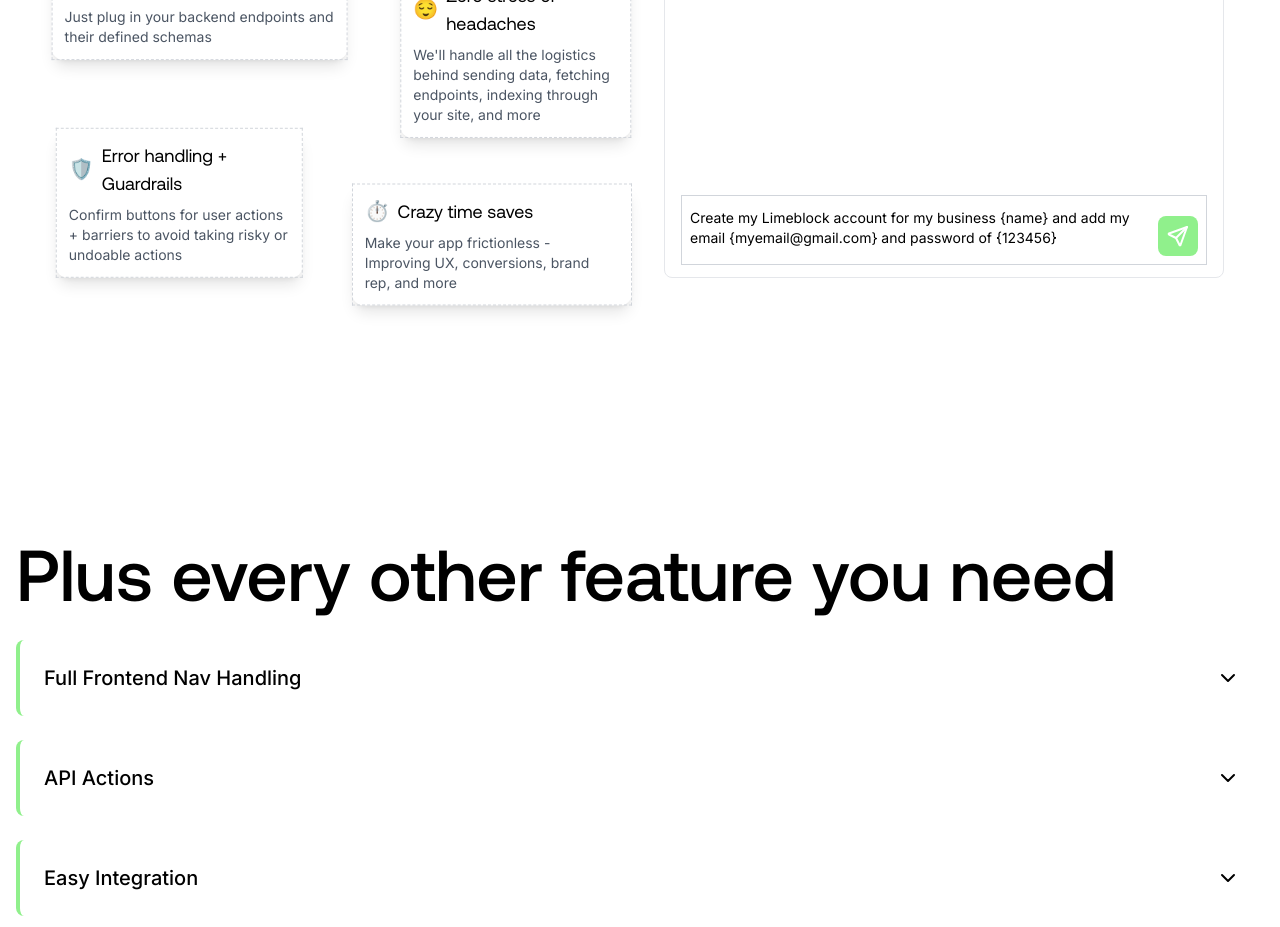
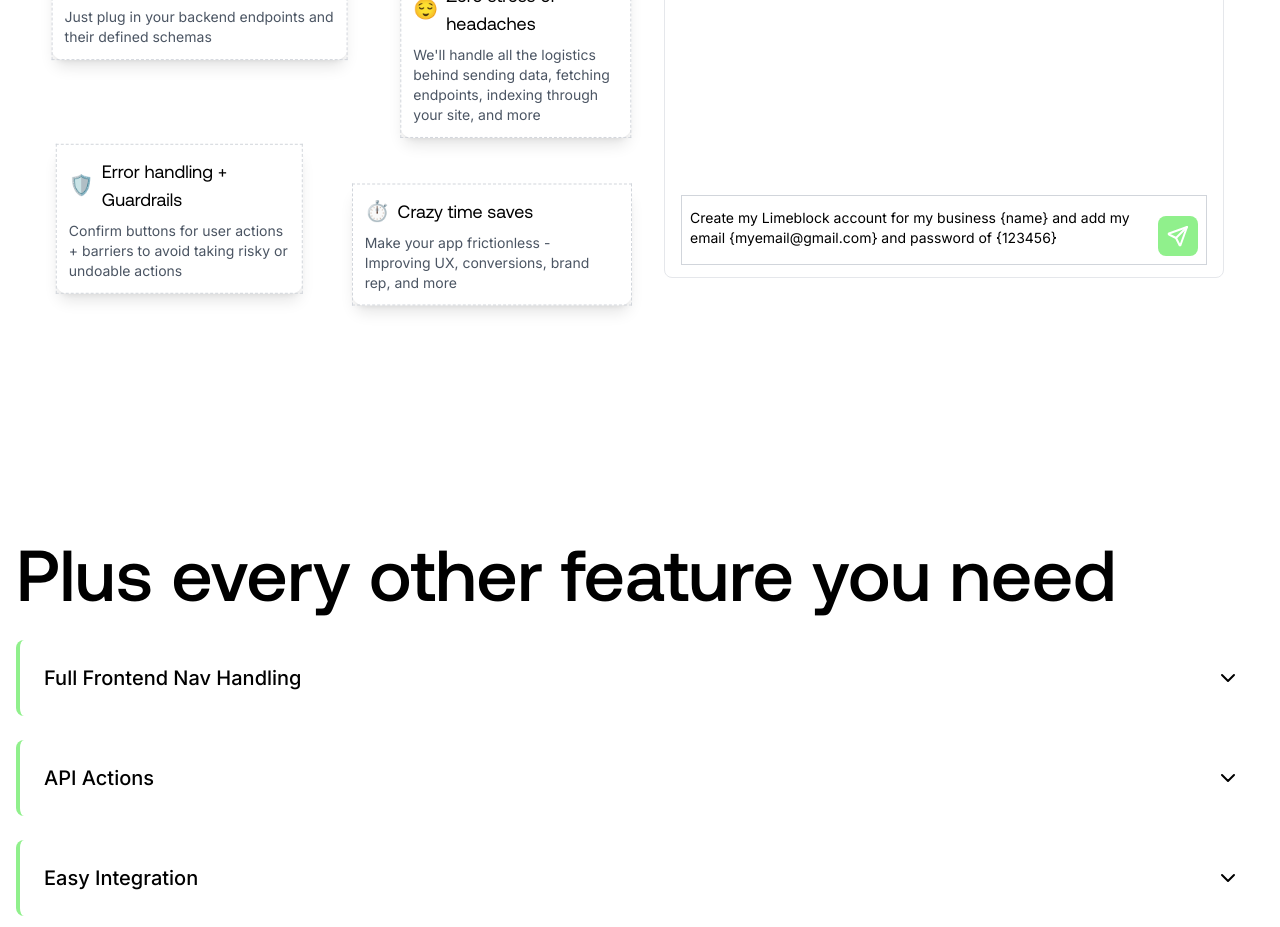
Before and after one commit to TheWiseGhost/Limeblock, a Next.js app: page / in a window 1280 px wide. Shown: the part 3540-4467 px from the top of the page. Built offline with nearby package versions, Linux system fonts and the light colour scheme; no server answers.

Commit message:
Fix the api call to process prompt to include new option field

```diff
--- a/src/components/auth/SignUpDashboard.jsx
+++ b/src/components/auth/SignUpDashboard.jsx
@@ -32,7 +32,7 @@ const SignUpDashboard = () => {
 
         {/* Title */}
         <h1 className="font-aeonik text-2xl font-bold pb-2">
-          Create a Free Account
+          Create an Account
         </h1>
         <p className="text-gray-500 text-sm mb-6">
           Sign up now to let your app use the best chatbot.
--- a/src/components/landing/InAppActions.jsx
+++ b/src/components/landing/InAppActions.jsx
@@ -197,6 +197,7 @@ const ChatDemo = () => {
               prompt: inputMessage,
               api_key: "lime_2JDnwGpM7OOfEcfj3kJ9bwVrGULxh1sL",
               context: {},
+              option: "Do Action",
               client_info: {
                 // Add unique identifier for the client
                 fingerprint: generateFingerprint(),
@@ -393,7 +394,7 @@ const ChatDemo = () => {
                   whileHover={{ scale: 1.02 }}
                   style={{
                     backgroundColor:
-                      msg.sender == "user" ? "#E5E7EB" : "#F3F4F6",
+                      msg.sender == "user" ? "#F9F4FF" : "#F3F4F6",
                     whiteSpace: "pre-wrap",
                     textAlign: "left",
                     color: msg.sender == "user" ? "#000000" : "#111111",
@@ -599,7 +600,7 @@ const InAppActions = () => {
             </div>
           </div>
           <div className="hidden md:flex flex-row space-x-10">
-            <div className="-mt-2 h-fit w-5/12">
+            <div className="mt-2 h-fit w-5/12">
               <FeatureCard
                 icon="🛡️" // Shield to represent protection and safety
                 title="Error handling + Guardrails"
```
